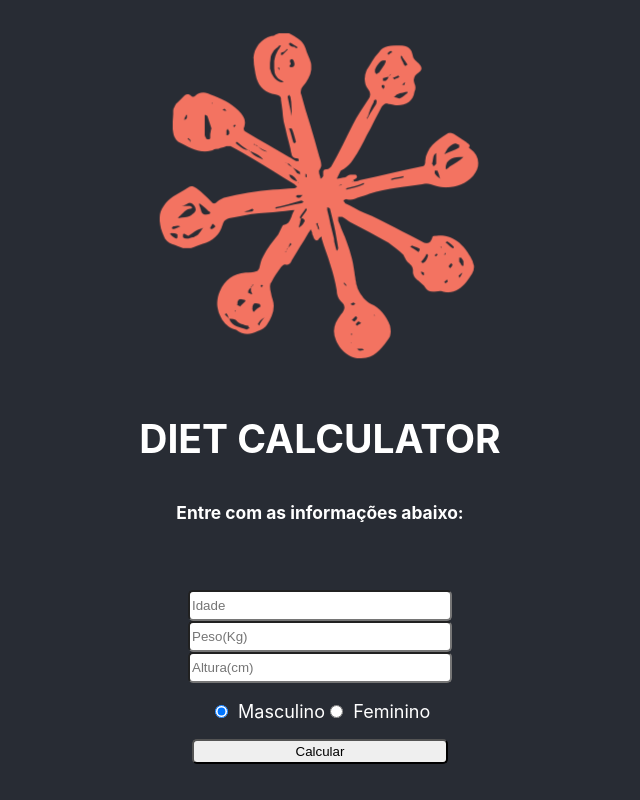
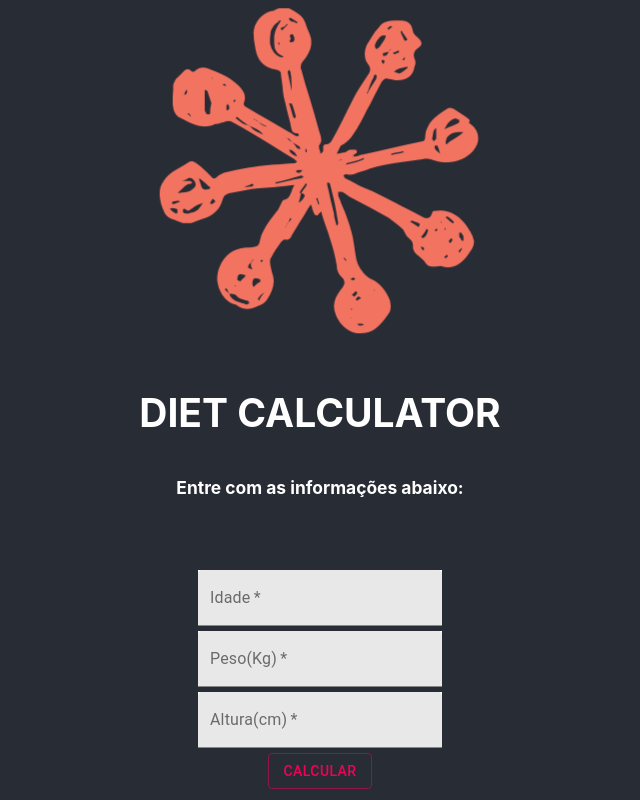
Before and after one commit to jpbonetti/diet-calculator, a React (Create React App) app: page / in a window 1280 px wide. Shown: the whole page, without its empty margins (320-960 px from the left). Built offline with nearby package versions, Linux system fonts and the light colour scheme.

Commit message:
Added Material-UI, refactoring App and created TMB component

```diff
--- a/package.json
+++ b/package.json
@@ -3,6 +3,7 @@
   "version": "0.1.0",
   "private": true,
   "dependencies": {
+    "@material-ui/core": "^4.11.0",
     "@testing-library/jest-dom": "^4.2.4",
     "@testing-library/react": "^9.5.0",
     "@testing-library/user-event": "^7.2.1",
--- a/src/App.css
+++ b/src/App.css
@@ -28,41 +28,6 @@
   color: #61dafb;
 }
 
-.span-input-gender {
-  font-size: large;
-}
-
-.group-input-gender {
-  margin-top: 10px;
-  margin-bottom: 15px;
-}
-
-.tmb-input-informations {
-  width: 20%;
-  height: 25px;
-  border-radius: 5px;
-}
-
-.tmb-input-informations:focus {
-  outline-color: #F37361;
-}
-
-.calculate-button {
-  width: 20%;
-  height: 25px;
-  border-radius: 5px;
-}
-
-.calculate-button:focus {
-  background: #F37361;
-  outline-color: #282C34;
-}
-
-.calculate-button:hover {
-  background: #F37361;
-  outline-color: #282C34;
-}
-
 @keyframes App-logo-spin {
   from {
     transform: rotate(0deg);
--- a/src/App.jsx
+++ b/src/App.jsx
@@ -1,73 +1,13 @@
-import React, { Component } from 'react';
+import React from 'react';
+import TmbComponent from './components/TmbComponent';
 import logo from './images/logo.svg';
 import './App.css';
 
-const $ = window.$;
+export default function App() {
+  return (
+    <form noValidate autoComplete="off">
 
-export default class App extends Component {
-
-  tmbInformations = {
-    age: undefined,
-    weight: undefined,
-    height: undefined,
-    gender: "male",
-    result: 0
-  };
-
-  constructor(props) {
-    super(props);
-
-    this.calculateTMB = this.calculateTMB.bind(this);
-    this.resetTBMInformations = this.resetTBMInformations.bind(this);
-  }
-
-  setGender(event) {
-    this.tmbInformations.gender = event.target.value;
-  }
-
-  handleChange = ({ target }) => {
-    this.tmbInformations[target.name] = parseFloat(target.value);
-  };
-
-  resetTBMInformations() {
-    document.getElementById("form").reset();
-
-    this.tmbInformations.gender = "male";
-    this.tmbInformations.age = undefined;
-    this.tmbInformations.weight = undefined;
-    this.tmbInformations.height = undefined;
-    this.tmbInformations.result = 0;
-  }
-
-  calculateTMB() {
-    if (!this.validateTMBInformations()) {
-      window.alert("Preencha as informações");
-      return;
-    }
-
-    if (this.tmbInformations.gender === "male") {
-      this.tmbInformations.result = (66 + (13.8 * this.tmbInformations.weight) + (5 * this.tmbInformations.height) - (6.8 * this.tmbInformations.age));
-    } else {
-      this.tmbInformations.result = (655 + (9.6 * this.tmbInformations.weight) + (1.8 * this.tmbInformations.height) - (4.7 * this.tmbInformations.age));
-    }
-
-    window.alert("Total de calorias: " + this.tmbInformations.result);
-
-    this.resetTBMInformations();
-  }
-
-  validateTMBInformations() {
-    if (!this.tmbInformations.age || !this.tmbInformations.weight || !this.tmbInformations.height) {
-      return false;
-    }
-    return true;
-  }
-
-  render() {
-    return (
-      <React.Fragment>
-        <form id="form">
-          <div className="App">
+      <div className="App">
             <header className="App-header">
               <img src={logo} className="App-logo" alt="logo" />
               <p>
@@ -75,20 +15,9 @@ export default class App extends Component {
                 <h6>Entre com as informações abaixo:</h6>
               </p>
 
-              <input className="tmb-input-informations" type="input" name="age" placeholder="Idade" value={this.tmbInformations.age} onChange={this.handleChange}/>
-              <input className="tmb-input-informations" type="input" name="weight" placeholder="Peso(Kg)" value={this.tmbInformations.weight} onChange={this.handleChange}/>
-              <input className="tmb-input-informations" type="input" name="height" placeholder="Altura(cm)" value={this.tmbInformations.height} onChange={this.handleChange}/>
-
-              <div className="group-input-gender" onChange={this.setGender.bind(this)}>
-                <input type="radio" checked="true" value="male" name="gender"/> <span className="span-input-gender">Masculino</span>
-                <input type="radio" value="female" name="gender"/> <span className="span-input-gender">Feminino</span>
-              </div>
-
-              <input className="calculate-button" type="button" value="Calcular" onClick={this.calculateTMB.bind(this)}/>
+              <TmbComponent></TmbComponent>
             </header>
           </div>
-        </form>
-      </React.Fragment>
-    );
-  }
+    </form>
+  );
 }
--- /dev/null
+++ b/src/components/TmbComponent.css
@@ -0,0 +1,7 @@
+.tmb-text-field {
+  background-color: white;
+}
+
+.text-field-margin {
+  margin: 5px;
+}
--- /dev/null
+++ b/src/components/TmbComponent.jsx
@@ -0,0 +1,83 @@
+import React, { Component } from 'react';
+import TextField from '@material-ui/core/TextField';
+import Button from '@material-ui/core/Button';
+import './TmbComponent.css';
+
+export default class TmbComponent extends Component {
+
+  tbmbnformations = {
+    age: undefined,
+    weight: undefined,
+    height: undefined,
+    result: 0
+  }
+
+  constructor(props) {
+    super(props);
+
+    this.calculate = this.calculate.bind(this);
+  }
+
+  handleChangeTextFields(e) {
+    this.tbmbnformations[e.target.name] = parseFloat(e.target.value);
+  }
+
+  calculate() {
+
+    console.log("HOMENS: " + 66 + (13.8 * this.tbmbnformations.weight) + (5 * this.tbmbnformations.height) - (6.8 * this.tbmbnformations.age));
+    console.log("MULHERES: " + 655 + (9.6 * this.tbmbnformations.weight) + (1.8 * this.tbmbnformations.height) - (4.7 * this.tbmbnformations.age));
+  }
+
+  render() {
+		return (
+			<React.Fragment>
+      <div>
+        <div className="text-field-margin">
+          <TextField
+            required
+            name="age"
+            className="tmb-text-field"
+            type="number"
+            label="Idade"
+            variant="filled"
+            value={this.tbmbnformations.age}
+            onChange={this.handleChangeTextFields.bind(this)}
+          />
+        </div>
+        <div className="text-field-margin">
+          <TextField
+            required
+            name="weight"
+            className="tmb-text-field"
+            type="number"
+            label="Peso(Kg)"
+            variant="filled"
+            value={this.tbmbnformations.weight}
+            onChange={this.handleChangeTextFields.bind(this)}
+          />
+        </div>
+        <div className="text-field-margin">
+          <TextField
+            required
+            name="height"
+            className="tmb-text-field"
+            type="number"
+            label="Altura(cm)"
+            variant="filled"
+            value={this.tbmbnformations.height}
+            onChange={this.handleChangeTextFields.bind(this)}
+          />
+        </div>
+        <div>
+          <Button
+            className="Button"
+            variant="outlined"
+            color="secondary"
+            onClick={this.calculate}>
+            Calcular
+          </Button>
+        </div>
+      </div>
+      </React.Fragment>
+    )};
+}
```
Also changed, not shown: 1 other file (tests, documents, lock files or other folders).
